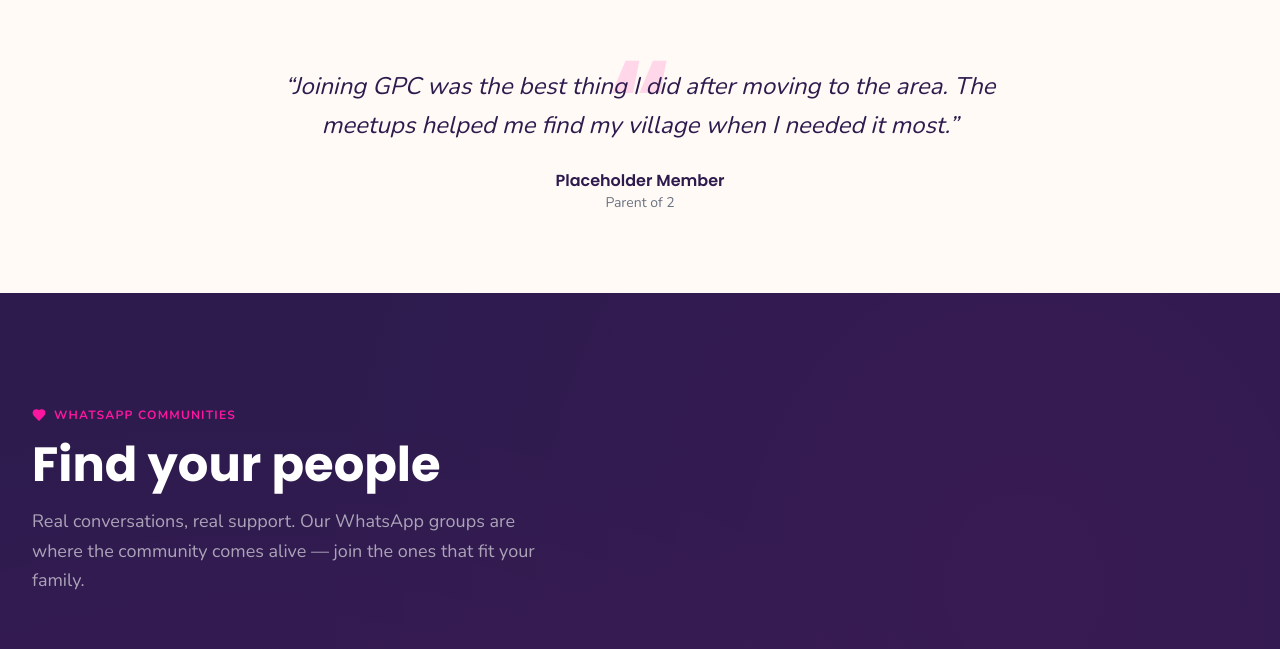
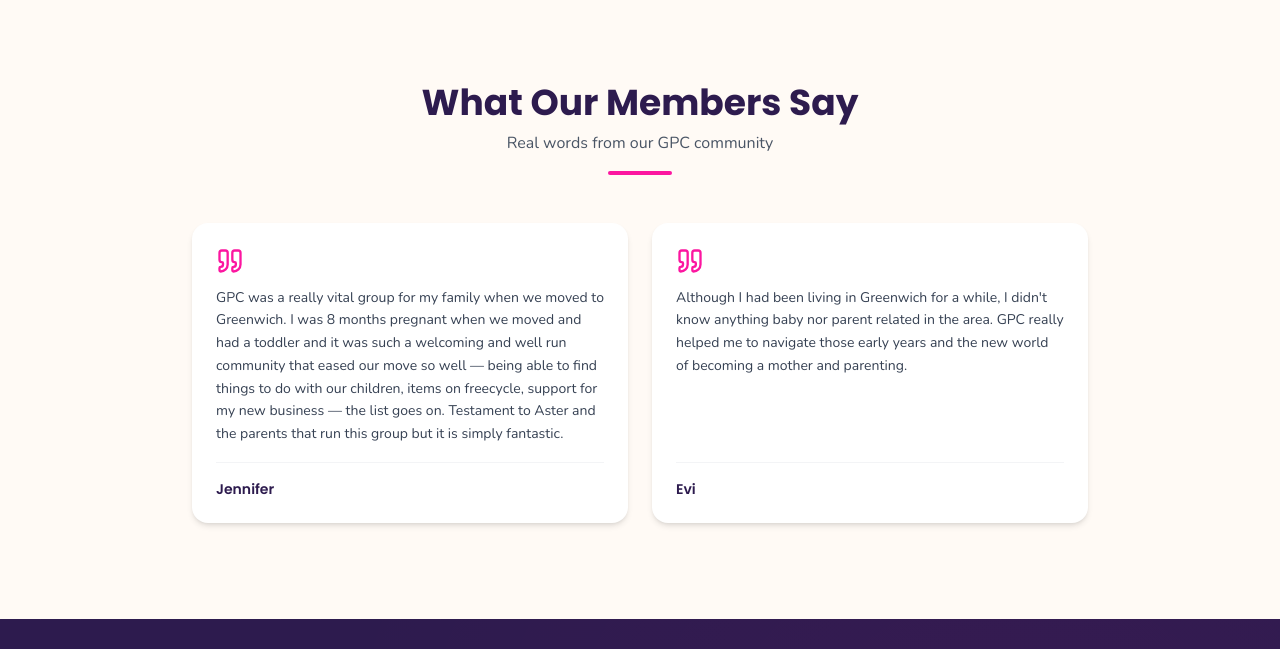
Before and after one commit to kkaganer/gpc_website, a React (Vite) app: page / in a window 1280 px wide. Shown: the part 1449-2098 px from the top of the page. Built offline with nearby package versions, Linux system fonts and the light colour scheme; no server answers; the database is empty.

Commit message:
asters changes

```diff
--- a/src/components/about/Impact.jsx
+++ b/src/components/about/Impact.jsx
@@ -8,7 +8,7 @@ const initiatives = [
     icon: Heart,
     title: 'MammaKind',
     description:
-      'Our partner charity supporting maternal mental health. We work closely with MammaKind to raise awareness and connect parents with the support they need.',
+      'Our partner baby bank supporting families with essential items for babies and young children. We work closely with MammaKind to collect and distribute donations to families who need them.',
     url: 'https://mammakind.org.uk/',
   },
   {
--- a/src/components/about/Milestones.jsx
+++ b/src/components/about/Milestones.jsx
@@ -3,13 +3,13 @@ import SectionHeading from '../ui/SectionHeading'
 
 const milestones = [
   {
-    year: '2021',
+    year: 'July 2021',
     title: 'GPC Founded',
     description:
       'Aster starts Greenwich Parents & Carers during COVID, bringing isolated parents together through coffee meetups at Davy\'s in Greenwich.',
   },
   {
-    year: '2024',
+    year: 'July 2024',
     title: 'First Summer Fair',
     description:
       'Our inaugural Summer Fair brings hundreds of families together with stalls, activities, and live entertainment.',
@@ -36,7 +36,7 @@ const milestones = [
     year: 'Dec 2025',
     title: 'First Christmas Fair',
     description:
-      'Our sold-out Christmas Fair at Borough Hall welcomes 300+ families for a festive celebration.',
+      'Our sold-out Christmas Fair at Greenwich West Community & Arts Centre welcomes 300+ families for a festive celebration.',
   },
   {
     year: '2026',
--- a/src/components/about/Story.jsx
+++ b/src/components/about/Story.jsx
@@ -21,7 +21,7 @@ export default function Story() {
           <div className="w-16 h-1 bg-primary mt-4 rounded-full" />
 
           <p className="text-gray-700 leading-relaxed mt-8 text-lg">
-            Greenwich Parents &amp; Carers was born in 2021, during the COVID-19
+            Greenwich Parents &amp; Carers was born in July 2021, during the COVID-19
             pandemic. Aster, a new parent in Greenwich, saw how isolated local
             families had become and decided to do something about it, starting
             with simple coffee meetups at Davy's in Greenwich.
--- a/src/components/home/Hero.jsx
+++ b/src/components/home/Hero.jsx
@@ -28,7 +28,7 @@ export default function Hero() {
           transition={{ duration: 0.6 }}
         >
           <h1 className="font-heading font-bold text-dark text-3xl sm:text-4xl md:text-5xl leading-tight">
-            Your village in Greenwich
+            Welcome to your village in Greenwich
           </h1>
           <p className="mt-4 text-gray-700 text-base sm:text-lg leading-relaxed max-w-lg">
             {ORG.memberCount} parents and carers running events and activities for local families. Come as you are.
--- a/src/components/home/Newsletter.jsx
+++ b/src/components/home/Newsletter.jsx
@@ -18,7 +18,7 @@ export default function Newsletter() {
           Stay in the loop
         </h2>
         <p className="text-gray-600 mt-2">
-          Our free weekly What's On guide lands every Thursday
+          Our free weekly What's On guide lands every Friday
         </p>
 
         <div className="mt-8">
--- a/src/components/home/Testimonials.jsx
+++ b/src/components/home/Testimonials.jsx
@@ -12,7 +12,7 @@ export default function Testimonials() {
         subtitle="Real words from our GPC community"
       />
 
-      <div className="grid grid-cols-1 md:grid-cols-3 gap-6 mt-12">
+      <div className="grid grid-cols-1 md:grid-cols-2 gap-6 max-w-4xl mx-auto mt-12">
         {testimonials.map((t, i) => (
           <motion.div
             key={i}
--- a/src/data/sponsors.js
+++ b/src/data/sponsors.js
@@ -24,7 +24,7 @@ export const sponsors = {
       name: 'MammaKind',
       logo: '/images/sponsors/mammakind.jpg',
       url: 'https://www.mammakind.com',
-      description: 'Perinatal mental health support and wellbeing services for new and expectant parents.',
+      description: 'A baby bank providing essential items for babies and young children to families who need them.',
     },
     {
       name: 'Working Mums Club',
--- a/src/data/testimonials.js
+++ b/src/data/testimonials.js
@@ -1,21 +1,12 @@
-// TODO: Replace with real member quotes before launch
 export const testimonials = [
   {
     quote:
-      'Joining GPC was the best thing I did after moving to the area. The meetups helped me find my village when I needed it most.',
-    name: 'Placeholder Member',
-    role: 'Parent of 2',
+      'GPC was a really vital group for my family when we moved to Greenwich. I was 8 months pregnant when we moved and had a toddler and it was such a welcoming and well run community that eased our move so well — being able to find things to do with our children, items on freecycle, support for my new business — the list goes on. Testament to Aster and the parents that run this group but it is simply fantastic.',
+    name: 'Jennifer',
   },
   {
     quote:
-      'The WhatsApp groups are such a lifeline. From last-minute childcare tips to recommendations, there is always someone happy to help.',
-    name: 'Placeholder Member',
-    role: 'New parent',
-  },
-  {
-    quote:
-      'The community events have given my kids and me so many happy memories. It really feels like GPC is run with heart.',
-    name: 'Placeholder Member',
-    role: 'Local carer',
+      'Although I had been living in Greenwich for a while, I didn\'t know anything baby nor parent related in the area. GPC really helped me to navigate those early years and the new world of becoming a mother and parenting.',
+    name: 'Evi',
   },
 ];
--- a/src/pages/Home.jsx
+++ b/src/pages/Home.jsx
@@ -2,24 +2,21 @@ import { useEffect } from 'react';
 import NewsletterBanner from '../components/home/NewsletterBanner';
 import Hero from '../components/home/Hero';
 import WhatHappensHere from '../components/home/WhatHappensHere';
-import PullQuote from '../components/ui/PullQuote';
+import Testimonials from '../components/home/Testimonials';
 import FindYourPeople from '../components/home/FindYourPeople';
 import Newsletter from '../components/home/Newsletter';
-import { testimonials } from '../data/testimonials';
 
 export default function Home() {
   useEffect(() => {
     document.title = 'Greenwich Parents & Carers | Community for Local Families';
   }, []);
 
-  const quote = testimonials[0];
-
   return (
     <>
       <NewsletterBanner />
       <Hero />
       <WhatHappensHere />
-      <PullQuote quote={quote.quote} name={quote.name} role={quote.role} />
+      <Testimonials />
       <FindYourPeople />
       <Newsletter />
     </>
```
